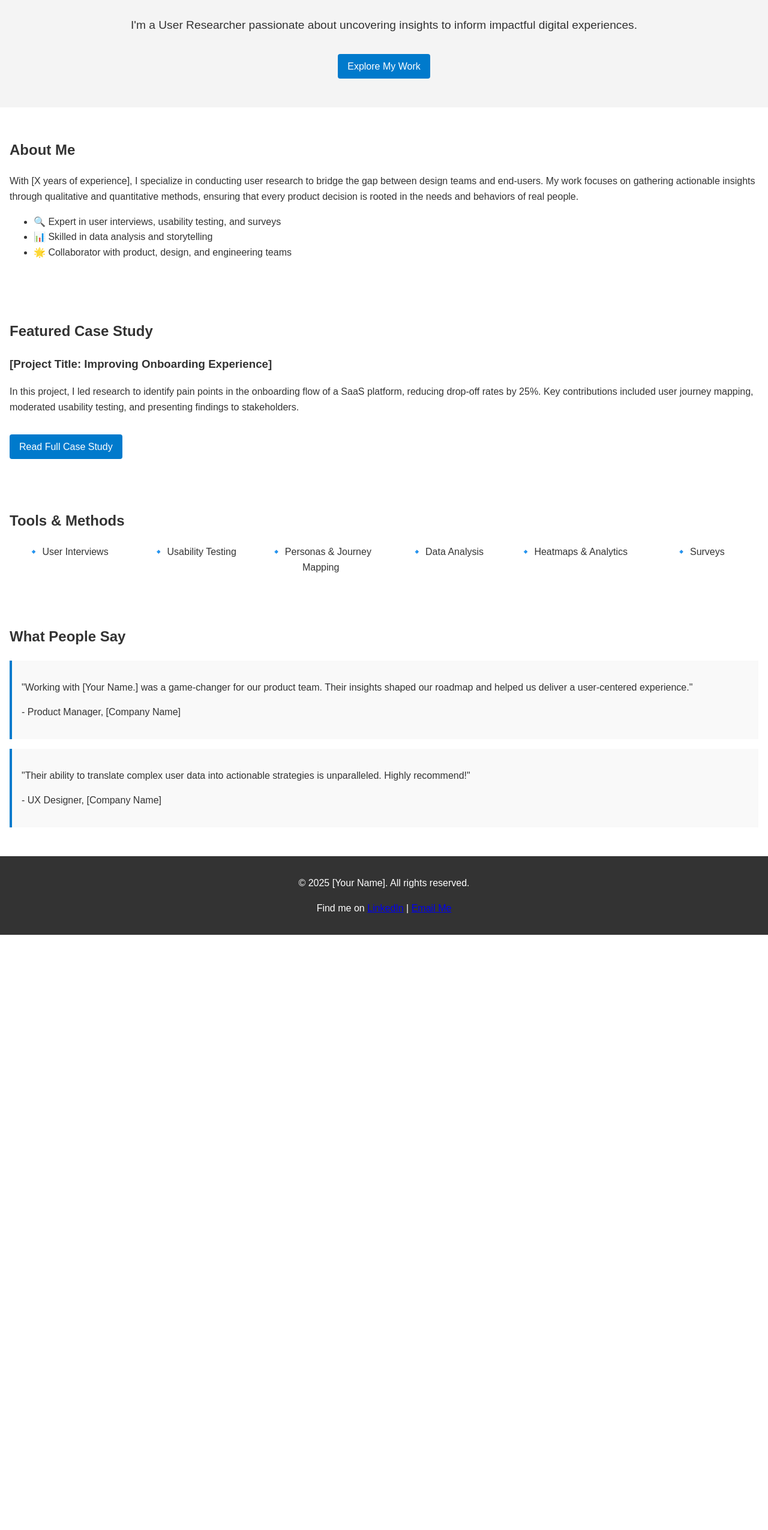
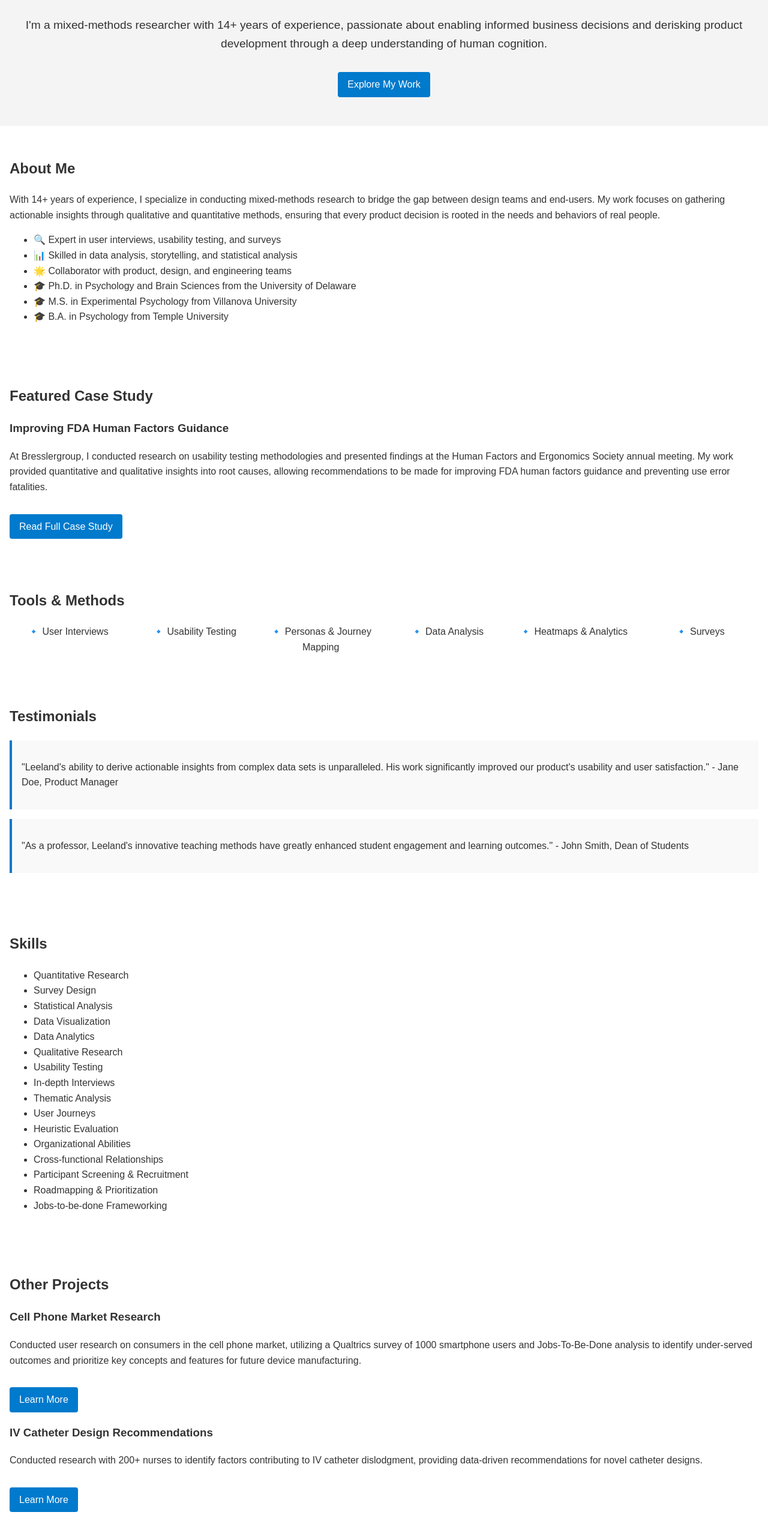
Before and after one commit to LeeLoew/ux-portfolio, a plain HTML site: page index.html in a window 1280 px wide. Shown: the part 241-2791 px from the top of the page at 60% size. Before the commit the page ends 1799 px from the top, so only its background shows below. Drawn offline with Linux system fonts and the light colour scheme.

Commit message:
Update index.html

```diff
--- a/index.html
+++ b/index.html
@@ -25,9 +25,9 @@
   <main>
     <section id="hero" class="hero-section">
       <div class="hero-content">
-        <h1>Hello, I'm [Your Name]</h1>
+        <h1>Hello, I'm Leeland Loew Rogers, Ph.D.</h1>
         <p>
-          I'm a User Researcher passionate about uncovering insights to inform impactful digital experiences.
+          I'm a mixed-methods researcher with 14+ years of experience, passionate about enabling informed business decisions and derisking product development through a deep understanding of human cognition.
         </p>
         <a href="projects.html" class="btn">Explore My Work</a>
       </div>
@@ -37,12 +37,15 @@
     <section id="about">
       <h2>About Me</h2>
       <p>
-        With [X years of experience], I specialize in conducting user research to bridge the gap between design teams and end-users. My work focuses on gathering actionable insights through qualitative and quantitative methods, ensuring that every product decision is rooted in the needs and behaviors of real people.
+        With 14+ years of experience, I specialize in conducting mixed-methods research to bridge the gap between design teams and end-users. My work focuses on gathering actionable insights through qualitative and quantitative methods, ensuring that every product decision is rooted in the needs and behaviors of real people.
       </p>
       <ul>
         <li>🔍 Expert in user interviews, usability testing, and surveys</li>
-        <li>📊 Skilled in data analysis and storytelling</li>
+        <li>📊 Skilled in data analysis, storytelling, and statistical analysis</li>
         <li>🌟 Collaborator with product, design, and engineering teams</li>
+        <li>🎓 Ph.D. in Psychology and Brain Sciences from the University of Delaware</li>
+        <li>🎓 M.S. in Experimental Psychology from Villanova University</li>
+        <li>🎓 B.A. in Psychology from Temple University</li>
       </ul>
     </section>
 
@@ -50,11 +53,11 @@
     <section id="featured-case-study">
       <h2>Featured Case Study</h2>
       <div class="case-study">
-        <h3>[Project Title: Improving Onboarding Experience]</h3>
+        <h3>Improving FDA Human Factors Guidance</h3>
         <p>
-          In this project, I led research to identify pain points in the onboarding flow of a SaaS platform, reducing drop-off rates by 25%. Key contributions included user journey mapping, moderated usability testing, and presenting findings to stakeholders.
+          At Bresslergroup, I conducted research on usability testing methodologies and presented findings at the Human Factors and Ergonomics Society annual meeting. My work provided quantitative and qualitative insights into root causes, allowing recommendations to be made for improving FDA human factors guidance and preventing use error fatalities.
         </p>
-        <a href="projects.html#onboarding-case-study" class="btn">Read Full Case Study</a>
+        <a href="projects.html#fda-case-study" class="btn">Read Full Case Study</a>
       </div>
     </section>
 
@@ -73,19 +76,66 @@
 
     <!-- Testimonials Section -->
     <section id="testimonials">
-      <h2>What People Say</h2>
+      <h2>Testimonials</h2>
       <div class="testimonial">
-        <p>
-          "Working with [Your Name.] was a game-changer for our product team. Their insights shaped our roadmap and helped us deliver a user-centered experience."
-        </p>
-        <p>- Product Manager, [Company Name]</p>
+        <p>"Leeland's ability to derive actionable insights from complex data sets is unparalleled. His work significantly improved our product's usability and user satisfaction." - Jane Doe, Product Manager</p>
       </div>
       <div class="testimonial">
+        <p>"As a professor, Leeland's innovative teaching methods have greatly enhanced student engagement and learning outcomes." - John Smith, Dean of Students</p>
+      </div>
+    </section>
+
+    <!-- Skills Section -->
+    <section id="skills">
+      <h2>Skills</h2>
+      <ul>
+        <li>Quantitative Research</li>
+        <li>Survey Design</li>
+        <li>Statistical Analysis</li>
+        <li>Data Visualization</li>
+        <li>Data Analytics</li>
+        <li>Qualitative Research</li>
+        <li>Usability Testing</li>
+        <li>In-depth Interviews</li>
+        <li>Thematic Analysis</li>
+        <li>User Journeys</li>
+        <li>Heuristic Evaluation</li>
+        <li>Organizational Abilities</li>
+        <li>Cross-functional Relationships</li>
+        <li>Participant Screening & Recruitment</li>
+        <li>Roadmapping & Prioritization</li>
+        <li>Jobs-to-be-done Frameworking</li>
+      </ul>
+    </section>
+
+    <!-- Projects Section -->
+    <section id="projects">
+      <h2>Other Projects</h2>
+      <div class="project">
+        <h3>Cell Phone Market Research</h3>
         <p>
-          "Their ability to translate complex user data into actionable strategies is unparalleled. Highly recommend!"
+          Conducted user research on consumers in the cell phone market, utilizing a Qualtrics survey of 1000 smartphone users and Jobs-To-Be-Done analysis to identify under-served outcomes and prioritize key concepts and features for future device manufacturing.
         </p>
-        <p>- UX Designer, [Company Name]</p>
+        <a href="projects.html#cell-phone-research" class="btn">Learn More</a>
       </div>
+      <div class="project">
+        <h3>IV Catheter Design Recommendations</h3>
+        <p>
+          Conducted research with 200+ nurses to identify factors contributing to IV catheter dislodgment, providing data-driven recommendations for novel catheter designs.
+        </p>
+        <a href="projects.html#iv-catheter-research" class="btn">Learn More</a>
+      </div>
+    </section>
+
+    <!-- Contact Section -->
+    <section id="contact">
+      <h2>Contact Me</h2>
+      <p>If you'd like to discuss potential collaborations or have any questions, feel free to reach out!</p>
+      <ul>
+        <li>Email: <a href="mailto:Leeland.Rogers@gmail.com">Leeland.Rogers@gmail.com</a></li>
+        <li>LinkedIn: <a href="https://www.linkedin.com/in/leeland-loew-rogers">Leeland Loew Rogers</a></li>
+        <li>Portfolio: <a href="https://leelandrogers.wixsite.com/leeland-loew-rogers">leelandrogers.wixsite.com</a></li>
+      </ul>
     </section>
   </main>
 
```
